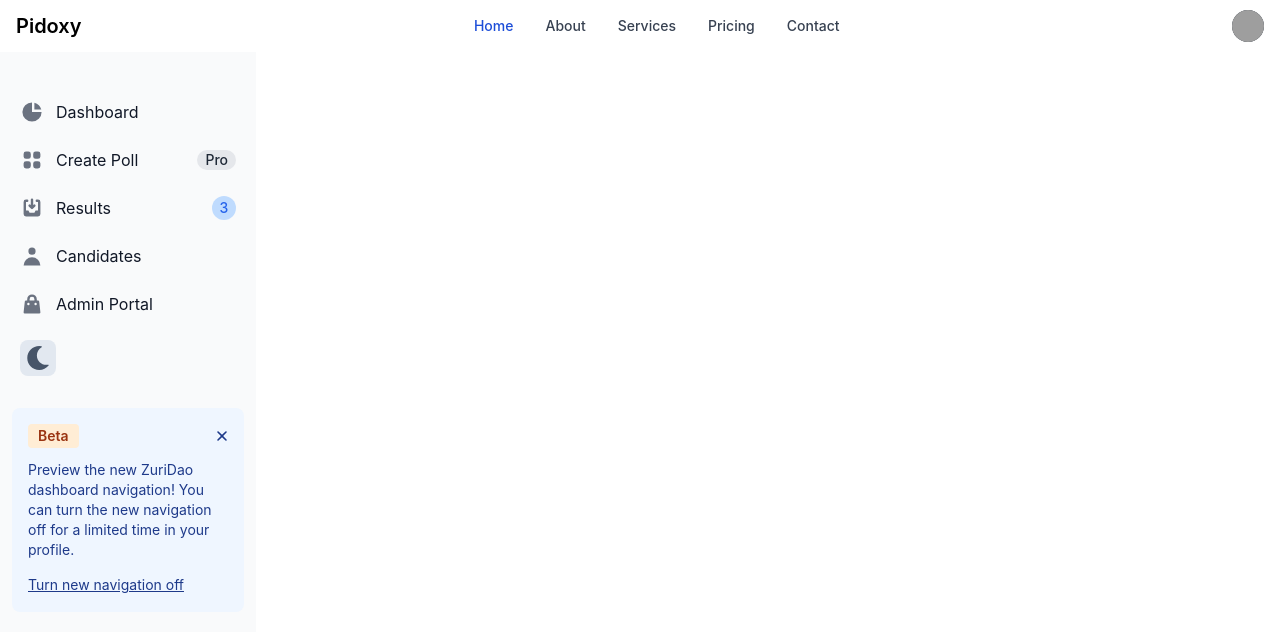
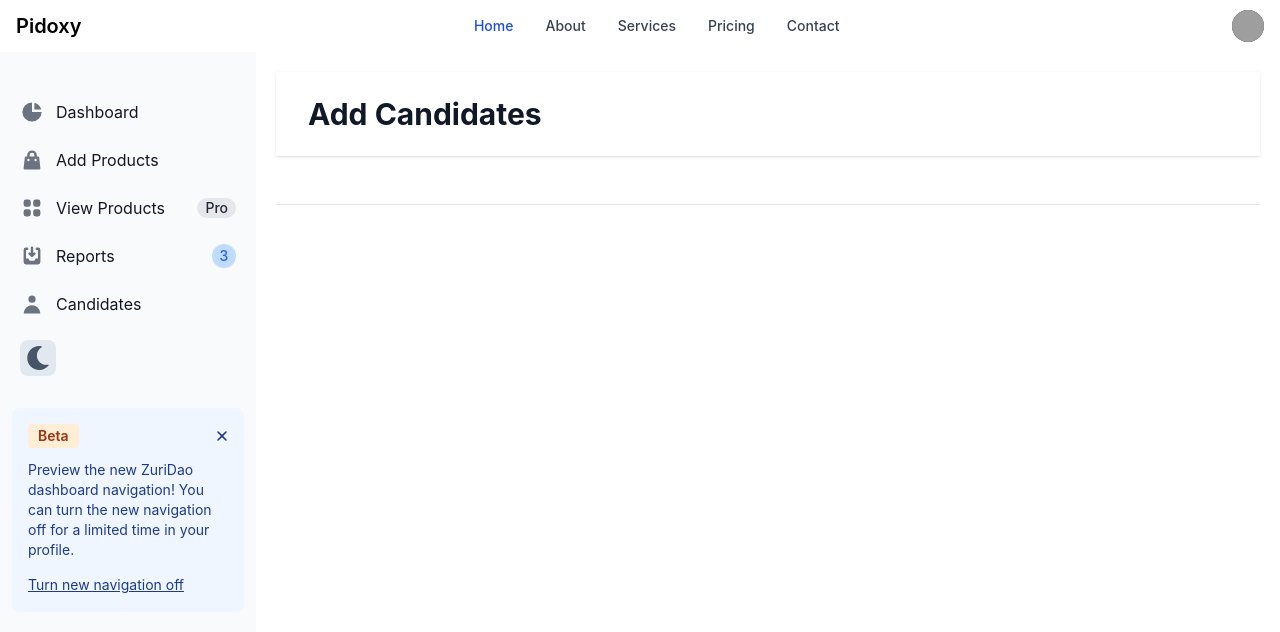
Before and after one commit to pidoxy/sp-hackathon, a React (Create React App) app: page /dashboard in a window 1280 px wide. Shown: the top 632 px of the page. Built offline with nearby package versions, Linux system fonts and the light colour scheme; sample sign-in values are in the browser's storage; grey boxes are pictures that could not be loaded.

Commit message:
dashboard, sidebar, login

```diff
--- a/src/App.js
+++ b/src/App.js
@@ -5,7 +5,7 @@ import Login from "./pages/login";
 import ProtectedRoutes from "./components/ProtectedRoutes";
 import Dashboard from "./pages/dashboard";
 import ErrorBoundary from "./components/ErrorBoundary";
-import { ThemeContext, ThemeContextProvider } from "./context/ThemeContext";
+import { ThemeContextProvider } from "./context/ThemeContext";
 
 const App = () => {
   return (
@@ -16,12 +16,20 @@ const App = () => {
             <Routes>
               {/** Protected Routes */}
               {/** Wrap all Route under ProtectedRoutes element */}
-              {/* <Route path="/" element={<ProtectedRoutes/>}> */}
-              <Route path="dashboard" element={<Dashboard />} />
-              {/* </Route> */}
+              <Route path="/" element={<ProtectedRoutes />}>
+                <Route path="/dashboard/*" element={<Dashboard />} />
+              </Route>
               <Route path="/" element={<Login />} />
               <Route path="/login" element={<Login />} />
               <Route path="/signup" element={<Signup />} />
+              <Route
+                path="*"
+                element={
+                  <div className="py-10 px-4 flex flex-col items-center justify-center bg-slate-100 md:flex-row space-y-5 md:space-y-0 md:space-x-5 w-screen h-screen">
+                  <p>There's nothing here!</p>
+                </div>
+                }
+              />
             </Routes>
           </BrowserRouter>
         </ThemeContextProvider>
--- a/src/components/Sidebar.js
+++ b/src/components/Sidebar.js
@@ -7,7 +7,7 @@ const Sidebar = (props) => {
           <ul className="space-y-2">
             <li>
               <a
-                href="/"
+                href="/dashboard"
                 className="flex items-center p-2 text-base font-normal text-gray-900 rounded-lg dark:text-white hover:bg-gray-100 dark:hover:bg-gray-700"
               >
                 <svg
@@ -22,11 +22,31 @@ const Sidebar = (props) => {
                 <span className="ml-3">Dashboard</span>
               </a>
             </li>
+            <li>
+              <a
+                href="/dashboard/add-product"
+                className="flex items-center p-2 text-base font-normal text-gray-900 rounded-lg dark:text-white hover:bg-gray-100 dark:hover:bg-gray-700"
+              >
+                <svg
+                  className="flex-shrink-0 w-6 h-6 text-gray-500 transition duration-75 dark:text-gray-400 group-hover:text-gray-900 dark:group-hover:text-white"
+                  fill="currentColor"
+                  viewBox="0 0 20 20"
+                  xmlns="http://www.w3.org/2000/svg"
+                >
+                  <path
+                    fillRule="evenodd"
+                    d="M10 2a4 4 0 00-4 4v1H5a1 1 0 00-.994.89l-1 9A1 1 0 004 18h12a1 1 0 00.994-1.11l-1-9A1 1 0 0015 7h-1V6a4 4 0 00-4-4zm2 5V6a2 2 0 10-4 0v1h4zm-6 3a1 1 0 112 0 1 1 0 01-2 0zm7-1a1 1 0 100 2 1 1 0 000-2z"
+                    clipRule="evenodd"
+                  ></path>
+                </svg>
+                <span className="flex-1 ml-3 whitespace-nowrap">Add Products</span>
+              </a>
+            </li>
             {/* {props.admin && ( */}
               <>
                 <li>
                   <a
-                    href="/dashboard/create-poll"
+                    href="/dashboard/view-productsi"
                     className="flex items-center p-2 text-base font-normal text-gray-900 rounded-lg dark:text-white hover:bg-gray-100 dark:hover:bg-gray-700"
                   >
                     <svg
@@ -38,7 +58,7 @@ const Sidebar = (props) => {
                       <path d="M5 3a2 2 0 00-2 2v2a2 2 0 002 2h2a2 2 0 002-2V5a2 2 0 00-2-2H5zM5 11a2 2 0 00-2 2v2a2 2 0 002 2h2a2 2 0 002-2v-2a2 2 0 00-2-2H5zM11 5a2 2 0 012-2h2a2 2 0 012 2v2a2 2 0 01-2 2h-2a2 2 0 01-2-2V5zM11 13a2 2 0 012-2h2a2 2 0 012 2v2a2 2 0 01-2 2h-2a2 2 0 01-2-2v-2z"></path>
                     </svg>
                     <span className="flex-1 ml-3 whitespace-nowrap">
-                      Create Poll
+                      View Products
                     </span>
                     <span className="inline-flex justify-center items-center px-2 ml-3 text-sm font-medium text-gray-800 bg-gray-200 rounded-full dark:bg-gray-700 dark:text-gray-300">
                       Pro
@@ -60,7 +80,7 @@ const Sidebar = (props) => {
                       <path d="M8.707 7.293a1 1 0 00-1.414 1.414l2 2a1 1 0 001.414 0l2-2a1 1 0 00-1.414-1.414L11 7.586V3a1 1 0 10-2 0v4.586l-.293-.293z"></path>
                       <path d="M3 5a2 2 0 012-2h1a1 1 0 010 2H5v7h2l1 2h4l1-2h2V5h-1a1 1 0 110-2h1a2 2 0 012 2v10a2 2 0 01-2 2H5a2 2 0 01-2-2V5z"></path>
                     </svg>
-                    <span className="flex-1 ml-3 whitespace-nowrap">Results</span>
+                    <span className="flex-1 ml-3 whitespace-nowrap">Reports</span>
                     <span className="inline-flex justify-center items-center p-3 ml-3 w-3 h-3 text-sm font-medium text-blue-600 bg-blue-200 rounded-full dark:bg-blue-900 dark:text-blue-200">
                       3
                     </span>
@@ -88,26 +108,7 @@ const Sidebar = (props) => {
                 <span className="flex-1 ml-3 whitespace-nowrap">Candidates</span>
               </a>
             </li>
-            <li>
-              <a
-                href="/dashboard/admin"
-                className="flex items-center p-2 text-base font-normal text-gray-900 rounded-lg dark:text-white hover:bg-gray-100 dark:hover:bg-gray-700"
-              >
-                <svg
-                  className="flex-shrink-0 w-6 h-6 text-gray-500 transition duration-75 dark:text-gray-400 group-hover:text-gray-900 dark:group-hover:text-white"
-                  fill="currentColor"
-                  viewBox="0 0 20 20"
-                  xmlns="http://www.w3.org/2000/svg"
-                >
-                  <path
-                    fillRule="evenodd"
-                    d="M10 2a4 4 0 00-4 4v1H5a1 1 0 00-.994.89l-1 9A1 1 0 004 18h12a1 1 0 00.994-1.11l-1-9A1 1 0 0015 7h-1V6a4 4 0 00-4-4zm2 5V6a2 2 0 10-4 0v1h4zm-6 3a1 1 0 112 0 1 1 0 01-2 0zm7-1a1 1 0 100 2 1 1 0 000-2z"
-                    clipRule="evenodd"
-                  ></path>
-                </svg>
-                <span className="flex-1 ml-3 whitespace-nowrap">Admin Portal</span>
-              </a>
-            </li>
+
             <li>
             <Toggle />
             </li>
--- /dev/null
+++ b/src/components/dashHead.js
@@ -0,0 +1,15 @@
+import { Children } from "react";
+
+const DashHead = ({ children }) => {
+  return (
+    <>
+      <header className="bg-white shadow">
+        <div className="max-w-7xl mx-auto py-6 px-4 sm:px-6 lg:px-8">
+          <h1 className="text-3xl font-bold text-gray-900">{children}</h1>
+        </div>
+      </header>{" "}
+    </>
+  );
+};
+
+export default DashHead;
--- a/src/pages/dashboard.js
+++ b/src/pages/dashboard.js
@@ -1,13 +1,118 @@
 import Header from "../components/Header";
 import Sidebar from "../components/Sidebar";
+import DashboardHead from "../components/dashHead";
+import { Route, Routes } from "react-router-dom";
+import CatalogUpload from "./dashboard/uploadCatalog";
 
 const Dashboard = () => {
+  let amount = 45890;
+  let invoice = [
+    { amount: "45,890", date: "2020-01-01", status: "Overdue" },
+    { amount: "45,890", date: "2020-01-01", status: "Total Oustanding" },
+    { amount: "45,890", date: "2020-01-01", status: "In process" },
+    { amount: "45,890", date: "2020-01-01", status: "Paid Today" },
+  ];
   return (
     <>
       <Header />
+
+      <Routes>
+        {/* Main Dashboard */}
+        <Route
+          path="/"
+          element={
+            <CatalogUpload />
+          }
+        />
+        {/* Add products page */}
+        <Route
+          path="/add-product"
+          element={
+            <div className="flex">
               <Sidebar />
+              <div className="p-5 flex-1 flex space-y-2 flex-col overflow-hidden">
+                <DashboardHead >Add Products </DashboardHead>
+                <p>Invoices</p>
+                <div className="flex items-center justify-between border-b border-gray-200 py-2">
+                  {invoice.map((item, index) => (
+                    <div key={index} className="flex flex-col items-start">
+                      {/* <p className="text-sm font-medium">{item.date}</p> */}
+                      <p className="text-lg font-semibold">{item.amount}</p>
+                      <p className="text-sm font-medium">{item.status}</p>
+                    </div>
+                  ))}{" "}
+                </div>
+                <div className="flex items-center justify-between border-b border-gray-200 py-5 space-x-5">
+                  <a
+                    href="/"
+                    className="block w-1/3 h-40 p-5 max-w-sm bg-white rounded-lg border border-gray-200 shadow-md hover:bg-gray-100 dark:bg-gray-800 dark:border-gray-700 dark:hover:bg-gray-700"
+                  >
+                    <h5 className="mb-2 text-2xl font-bold tracking-tight text-gray-900 dark:text-white">
+                      Total Balance
+                    </h5>
+                    <p className="font-normal items-center text-gray-700 dark:text-gray-400">
+                      {amount}
+                    </p>
+                    <div className="flex mt-4 space-x-3 lg:mt-6">
+                      <a
+                        href="/"
+                        className="inline-flex items-center py-2 px-4 text-sm font-medium text-center text-white bg-blue-700 rounded-lg hover:bg-blue-800 focus:ring-4 focus:outline-none focus:ring-blue-300 dark:bg-blue-600 dark:hover:bg-blue-700 dark:focus:ring-blue-800"
+                      >
+                        Add friend
+                      </a>
+                      <a
+                        href="/"
+                        className="inline-flex items-center py-2 px-4 text-sm font-medium text-center text-gray-900 bg-white rounded-lg border border-gray-300 hover:bg-gray-100 focus:ring-4 focus:outline-none focus:ring-gray-200 dark:bg-gray-800 dark:text-white dark:border-gray-600 dark:hover:bg-gray-700 dark:hover:border-gray-700 dark:focus:ring-gray-700"
+                      >
+                        Message
+                      </a>
+                    </div>
+                  </a>
+
+                  <a
+                    href="/"
+                    className="block w-1/3 h-40 p-5 max-w-sm bg-white rounded-lg border border-gray-200 shadow-md hover:bg-gray-100 dark:bg-gray-800 dark:border-gray-700 dark:hover:bg-gray-700"
+                  >
+                    <h5 className="mb-2 text-2xl font-bold tracking-tight text-gray-900 dark:text-white">
+                      Upcoming Payments
+                    </h5>
+                    <p className="font-normal text-gray-700 dark:text-gray-400">
+                      {amount}
+                    </p>
+                  </a>
+
+                  <a
+                    href="/"
+                    className="block w-1/3 h-40 p-5 max-w-sm bg-white rounded-lg border border-gray-200 shadow-md hover:bg-gray-100 dark:bg-gray-800 dark:border-gray-700 dark:hover:bg-gray-700"
+                  >
+                    <h5 className="mb-2 text-2xl font-bold tracking-tight text-gray-900 dark:text-white">
+                      Finished Appt.
+                    </h5>
+                    <p className="font-normal text-gray-700 dark:text-gray-400">
+                      {amount}
+                    </p>
+                  </a>
+                </div>
+              </div>
+            </div>
+          }
+        />
+        <Route
+          path="*"
+          element={
+            <>
+              <div className="flex">
+                <Sidebar />
+                <div className="py-10 px-4 flex flex-col items-center justify-center bg-slate-100 md:flex-row space-y-5 md:space-y-0 md:space-x-5 w-screen h-screen">
+                  <p>There's nothing here!</p>
+                </div>
+              </div>
+            </>
+          }
+        />
+      </Routes>
     </>
   );
-  }
+};
 
 export default Dashboard;
--- /dev/null
+++ b/src/pages/dashboard/uploadCatalog.js
@@ -0,0 +1,20 @@
+import Sidebar from "../../components/Sidebar";
+import DashboardHead from "../../components/dashHead";
+
+const CatalogUpload = () => {
+  return (
+    <>
+      <div className="flex">
+        <Sidebar />
+        <div className="p-5 flex-1 flex space-y-2 flex-col overflow-hidden">
+          <DashboardHead> Add Candidates </DashboardHead>
+          <div className="flex items-center justify-between border-b border-gray-200 py-5 space-x-5">
+
+          </div>
+        </div>
+      </div>
+    </>
+  );
+};
+
+export default CatalogUpload;
```
Also changed, not shown: src/pages/login.js (+22 -3 lines). Lines whose indentation alone changed are shown as unchanged.
